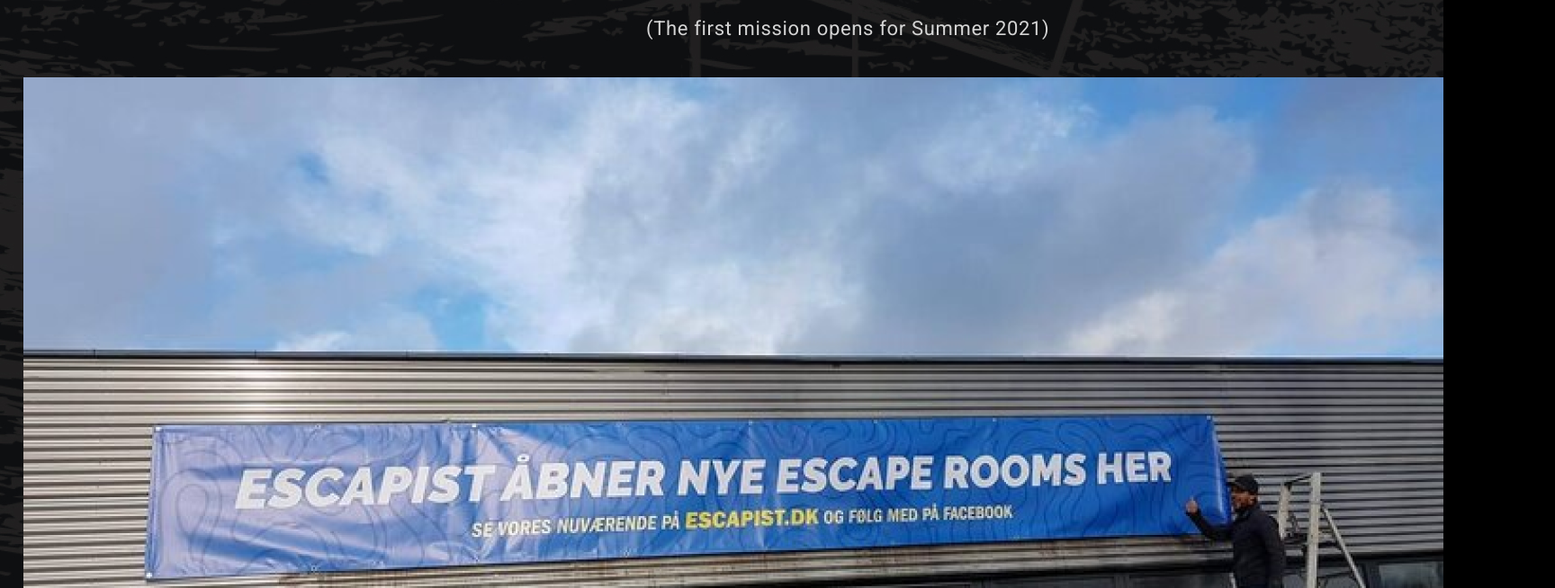
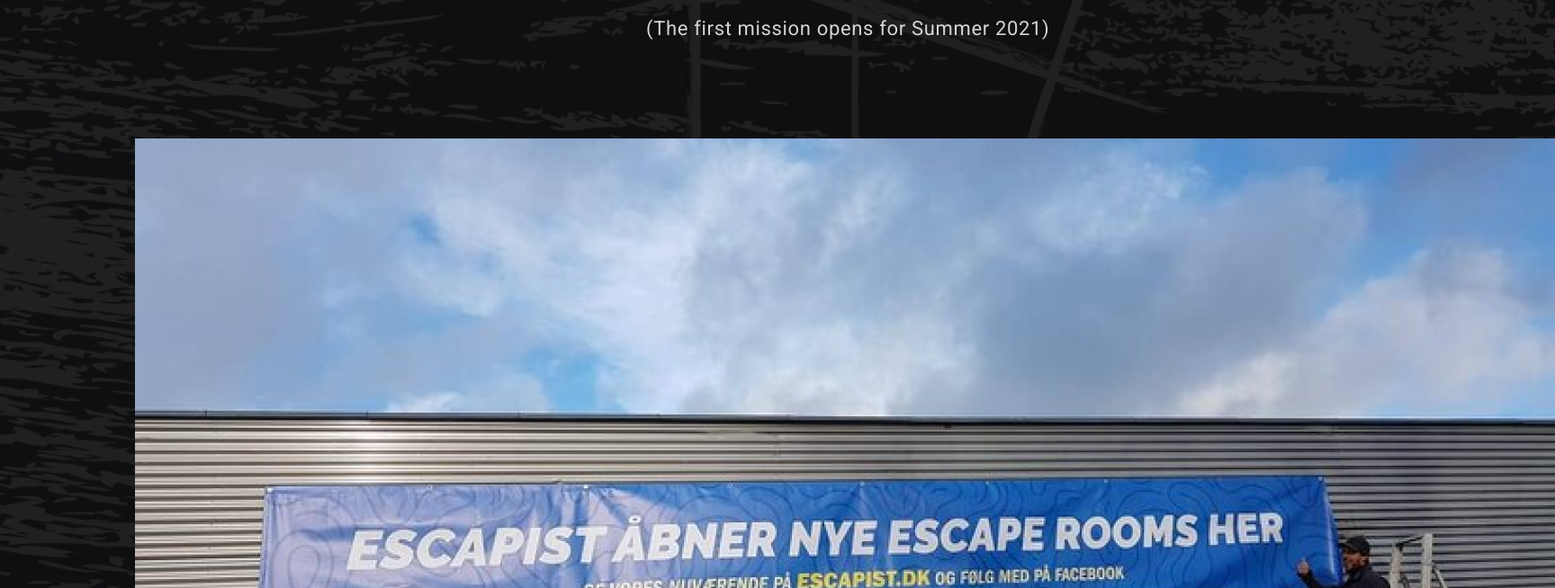
Before and after one commit to botshashka/escapist, a plain HTML site: page tilst.html in a window 1280 px wide. Shown: the part 746-1400 px from the top of the page at 90% size, 1728 px wide, since content can reach past the window. Drawn offline with Linux system fonts and the light colour scheme; a web font is replaced by a local one.

```diff
--- a/CSS/escaperooms.css
+++ b/CSS/escaperooms.css
@@ -34,7 +34,7 @@ body {
     color: #d4d4d4;
     font-family: Futura PT,sans-serif;
     font-weight: bold;
-    font-size: 22px;
+    font-size: 52px;
     line-height: 30px;
     letter-spacing: 0.03em;
 
--- a/CSS/tilst.css
+++ b/CSS/tilst.css
@@ -82,9 +82,6 @@ body {
 /* New mission in Tilst img*/
 
 .tilst_img_box{
-position: absolute;
-width: 1578px;
-height: 814px;
-left: 26px;
-top: 832px;
+margin-top: 800px;
+margin-left: 150px;
 }
--- a/mystyle.css
+++ b/mystyle.css
@@ -77,7 +77,6 @@ a{
     font-family: "futura-pt", "Arial", sans-serif;
     background-color: #0E0E0E;
     margin-top: 200px;
-
     justify-content: space-around;
 }
 
```
Also changed, not shown: escaperooms.html (+1 -1 lines).
